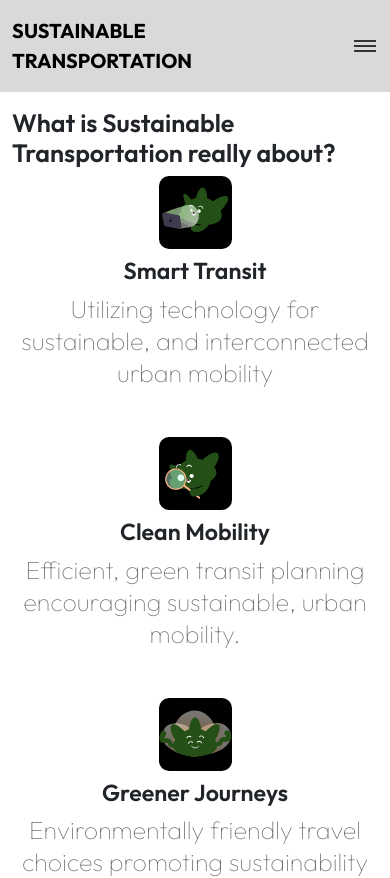
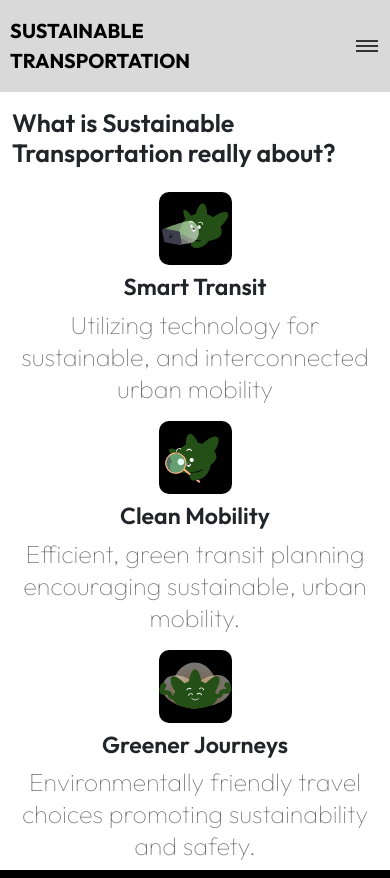
Before and after one commit to Momen-Alshouha/go-green, an Angular app: page /about in a window 390 px wide. Shown: the top 878 px of the page. Built offline with nearby package versions, Linux system fonts and the light colour scheme.

Commit message:
burger menu done

```diff
--- a/src/app/about/about.component.html
+++ b/src/app/about/about.component.html
@@ -1,9 +1,9 @@
 <section class="container my-2 pt-2 my-md-5 pt-md-5">
-  <h2 class="mb-2 mb-md-5">
+  <h2 class="mb-4 mb-md-5">
     What is Sustainable<br />
     Transportation really about?
   </h2>
-  <div class="d-flex flex-column flex-md-row gap-md-5 gap-5">
+  <div class="d-flex flex-column flex-md-row gap-md-5 gap-3">
     <app-about-info [section]="data[0]"></app-about-info>
     <app-about-info [section]="data[1]"></app-about-info>
     <app-about-info [section]="data[2]"></app-about-info>
--- a/src/app/contact/contact.component.html
+++ b/src/app/contact/contact.component.html
@@ -10,7 +10,7 @@
         We'd love to hear from you! Whether you have questions, feedback, we're
         here to assist you.
       </p>
-      <div class="d-flex flex-column gap-4 mt-md-5 mt-3 ">
+      <div class="d-flex flex-column gap-3 mt-md-5 mt-3 ">
         <div class="d-flex gap-2">
           <img [src]="env.imagesContact + 'phone.png'" alt="" />
           <span>+447475 044782</span>
--- a/src/app/shared/components/navbar/burger-menu/burger-menu.component.html
+++ b/src/app/shared/components/navbar/burger-menu/burger-menu.component.html
@@ -1,9 +1,18 @@
-<div
-  class="burger-menu"
-  [class.active]="active"
-  (click)="onBurgerClicked()"
->
+<div class="burger-menu" [class.active]="active" (click)="onBurgerClicked()">
   <div class="burger-container">
     <div class="burger-inner"></div>
   </div>
 </div>
+<ul class="burger-menu-nav-items" [ngClass]="{'appear' : active , 'disappear' : !active}">
+  <li>
+    <a
+      routerLink="/"
+      routerLinkActive="active"
+      [routerLinkActiveOptions]="{ exact: true }"
+      >Home</a
+    >
+  </li>
+  <li><a routerLink="/about" routerLinkActive="active">About</a></li>
+  <li><a routerLink="/contact" routerLinkActive="active">Contact</a></li>
+  <li><a routerLink="/support" routerLinkActive="active">Support</a></li>
+</ul>
--- a/src/app/shared/components/navbar/burger-menu/burger-menu.component.scss
+++ b/src/app/shared/components/navbar/burger-menu/burger-menu.component.scss
@@ -5,6 +5,9 @@ $burgerBarColor: #333;
 .burger-menu {
   width: $burgerWidth;
   height: $burgerWidth;
+  margin: 10px;
+  position: relative;
+  z-index: 99;
   cursor: pointer;
 
   .burger-container {
@@ -67,3 +70,29 @@ $burgerBarColor: #333;
     display: block;
   }
 }
+
+.burger-menu-nav-items.disappear {
+    top: -1000px;
+}
+
+.burger-menu-nav-items {
+    a {
+        text-decoration: none;
+        font-weight: 300;
+        color: #6d6d6d;
+        font-size: 30px;
+        line-height: 45px;
+    }
+    padding: 50% 0 0 0;
+    transition: all;
+    transition-duration: 1s;
+    transition-timing-function: ease-in-out;
+    text-align: center;
+    position: absolute;
+    right: 0;
+    top: 0;
+    width: 100%;
+    height: 100vh;
+    background-color: #d9d9d9;
+    z-index: 9;
+}
--- a/src/app/shared/components/navbar/burger-menu/burger-menu.component.ts
+++ b/src/app/shared/components/navbar/burger-menu/burger-menu.component.ts
@@ -1,21 +1,32 @@
-import { Component, EventEmitter, Input, Output } from '@angular/core';
+import {
+  Component,
+  EventEmitter,
+  HostBinding,
+  Input,
+  Output,
+} from '@angular/core';
+import { RouterLink, RouterLinkActive } from '@angular/router';
+import { CommonModule } from '@angular/common';
+import { Router, NavigationStart } from '@angular/router';
 
 @Component({
   selector: 'app-burger-menu',
   standalone: true,
-  imports: [],
+  imports: [RouterLink, RouterLinkActive, CommonModule],
   templateUrl: './burger-menu.component.html',
-  styleUrl: './burger-menu.component.scss'
+  styleUrl: './burger-menu.component.scss',
 })
 export class BurgerMenuComponent {
+  @Output() opened = new EventEmitter<any>();
+  active: boolean = false;
 
-  @Output() opened = new EventEmitter<any>();
-  active :boolean = false;
-
-  ngOnInit() {
-
+  constructor(private router: Router) {
+    this.router.events.subscribe((event) => {
+      if (event instanceof NavigationStart) {
+        this.active = false;
+      }
+    });
   }
-
   onBurgerClicked() {
     this.active = !this.active;
     this.opened.emit();
--- a/src/app/shared/components/navbar/navbar.component.html
+++ b/src/app/shared/components/navbar/navbar.component.html
@@ -1,6 +1,6 @@
 <div class="container-fluid">
     <div class="py-md-5 py-3 navbar container">
-      <a routerLink="/"><span class="logo">SUSTAINABLE<br>transportation</span></a>
+      <a class="logo" routerLink="/"><span>SUSTAINABLE<br>transportation</span></a>
       <ul class="d-none d-md-flex m-0 gap-5 nav-items">
         <li><a routerLink="/" routerLinkActive="active" [routerLinkActiveOptions]="{exact: true}">Home</a></li>
         <li><a routerLink="/about" routerLinkActive="active">About</a></li>
--- a/src/app/shared/components/navbar/navbar.component.scss
+++ b/src/app/shared/components/navbar/navbar.component.scss
@@ -1,6 +1,16 @@
 .container-fluid {
   background-color: #d9d9d9;
+  @media (max-width:768px) {
+    padding: 0;
+  }
 }
+
+.logo {
+  @media (max-width:768px) {
+    padding-left: 10px;
+  }
+}
+
 .navbar {
   .nav-items {
     li {
```
